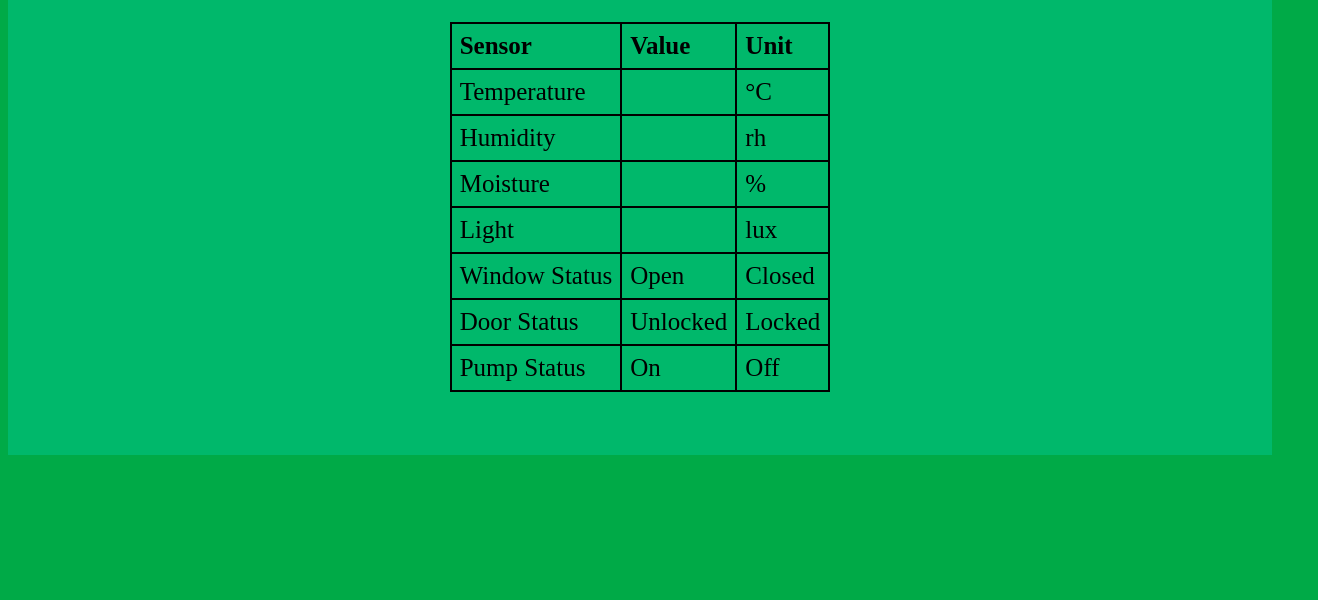
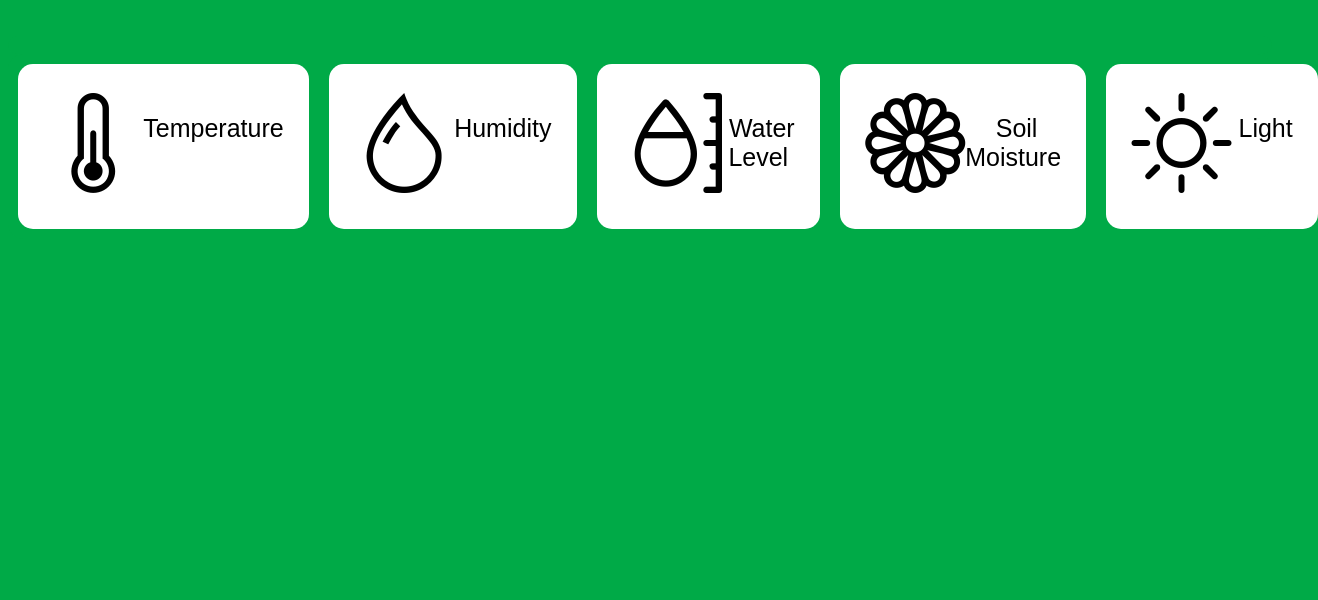
Before and after one commit to martaprietos/IOTGreenhouse, a plain HTML site: page IoTWebsite/index.html in a window 1280 px wide. Shown: the part 200-800 px from the top of the page, 1318 px wide, since content can reach past the window. Drawn offline with nearby package versions, Linux system fonts and the light colour scheme.

Commit message:
changed homepage and added flexbox

```diff
--- a/IoTWebsite/index.html
+++ b/IoTWebsite/index.html
@@ -3,7 +3,7 @@
 <head>
   <link rel="stylesheet" href="style.css">
   <link rel="icon" type="image/plantFavison" href="/images/plantFavicon.jpg">
-
+  <link rel="stylesheet" href="https://cdn.jsdelivr.net/npm/bootstrap-icons@1.11.3/font/bootstrap-icons.min.css">
 <title> Smart Greenhouse WebServer </title>
 </head>
 	<body>
@@ -16,55 +16,20 @@
         </div>
         <br>
         <br>
-		<div class="flex-Container">
-		<h1> Smart Greenhouse </h1>
+        <h1> Smart Greenhouse </h1>
+        <br>
+        <div class = "flex-Container"><br></div>
+		<div class="flex-Container" class = "wrapper">
+            <div class = "inner-Container"> <i class="bi bi-thermometer-half" id = "icon-fonts"></i><p>Temperature </p></div>
+            <div class = "inner-Container"> <i class="bi bi-droplet" id = "icon-fonts"></i><p>Humidity</p></div>
+            <div class = "inner-Container"> <i class="bi bi-moisture" id = "icon-fonts"></i> <p>&nbsp;Water Level</p></div><!-- &nbsp; creates space-->
 
-		<p>Welcome to the Smart Greenhouse WebServer</p>
+            <div class = "inner-Container"> <i class="bi bi-flower1" id = "icon-fonts"></i> <p>&nbsp;Soil Moisture</p></div>
 
-		<table>
-            <tr>
-                <th>Sensor</th>
-                <th>Value</th>
-                <th>Unit</th>
-            </tr>
-            <tr>
-                <td>Temperature</td>
-                <td></td>
-                <td>°C</td>
-            </tr>
-            <tr>
-                <td>Humidity</td>
-                <td></td>
-                <td>rh</td>
-            </tr>
-            <tr>
-                <td>Moisture</td>
-                <td></td>
-                <td>%</td>
-            </tr>
-            <tr>
-                <td>Light</td>
-                <td></td>
-                <td>lux</td>
-            </tr>
-            <tr>
-                <td>Window Status</td>
-                <td>Open</td>
-                <td>Closed</td>
-            </tr>
-            <tr>
-                <td>Door Status</td>
-                <td>Unlocked</td>
-                <td>Locked</td>
-            </tr>
+            <div class = "inner-Container"> <i class="bi bi-brightness-high" id = "icon-fonts"></i><p>&nbsp;Light</p></div>
+        </div>
 
-            <tr>
-                <td>Pump Status</td>
-                <td>On</td>
-                <td>Off</td>
-            </tr>
 
-      </table>
-     </div>
+
 	</body>
 </html>
--- a/IoTWebsite/style.css
+++ b/IoTWebsite/style.css
@@ -1,16 +1,49 @@
 body {
 	background-color: rgb(0, 170, 71);
 	}
+
+#wrapper {
+  width: 500px;
+  margin: auto;
+}
+
+#icon-fonts{
+  font-size: 100px;
+}
+.box1{
+  background-color: rgb(255, 255, 255);
+  font-size: 	xx-large;
+  position: relative;
+  top: 100px;
+  left: 50px;
+  border-radius: 10px;
+  margin-right: 100px;
+  flex-wrap: wrap;
+  }
+
 .flex-Container{
+    border-radius: 15px;
     display: flex;
-    flex-direction: column;
-    background-color: rgb(0, 184, 107);
-    align-items: center;
-    padding-bottom: 5%;
+    justify-content: space-evenly;
+    flex-direction: row;
+    background-color: rgb(0, 170, 71);
+    align-items: start;
+
   }
+
+  .inner-Container{
+    border-radius: 15px;
+    display: flex;
+    background-color: rgb(255, 255, 255);
+    align-items: start;
+    padding: 2%;
+    margin:10px;
+  }
+
+
 h1{
   font: bold;
-  font-size: 40px;
+  font-size: 70px;
   font-family: Arial;
   color: rgb(0, 0, 0);
 	text-align: center;
```
